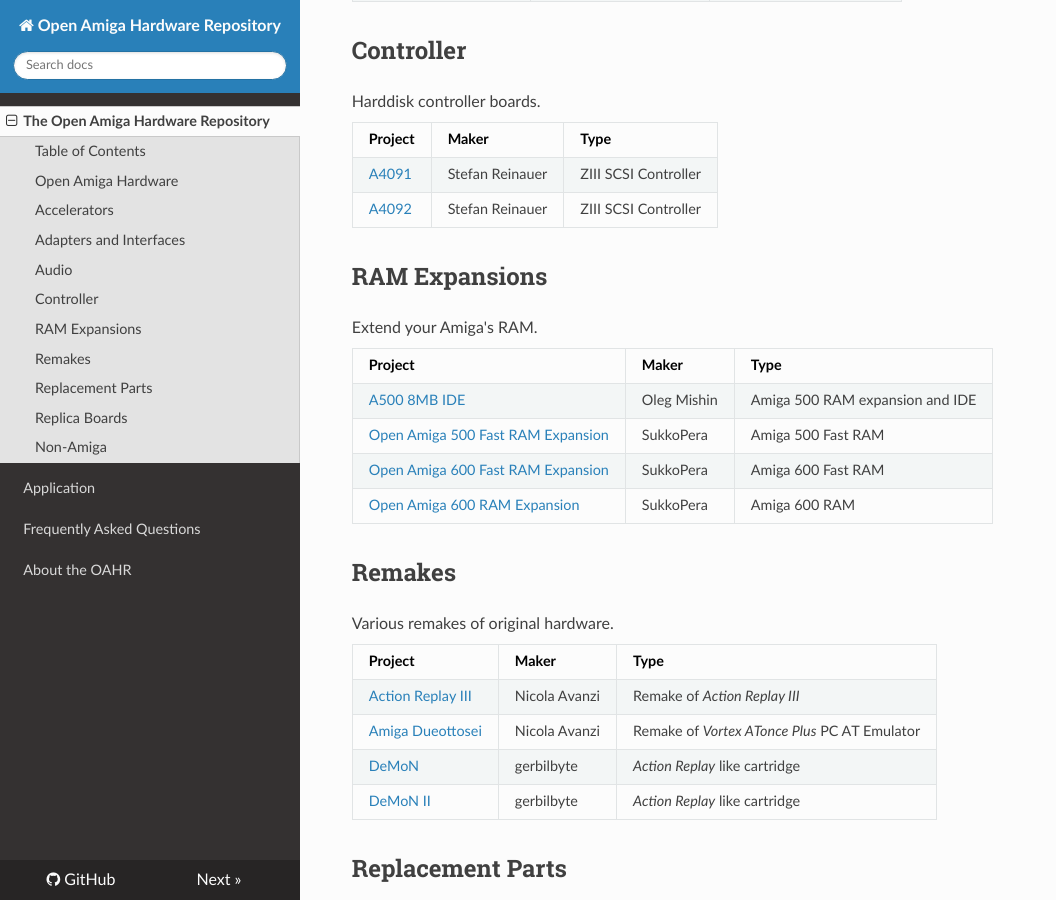
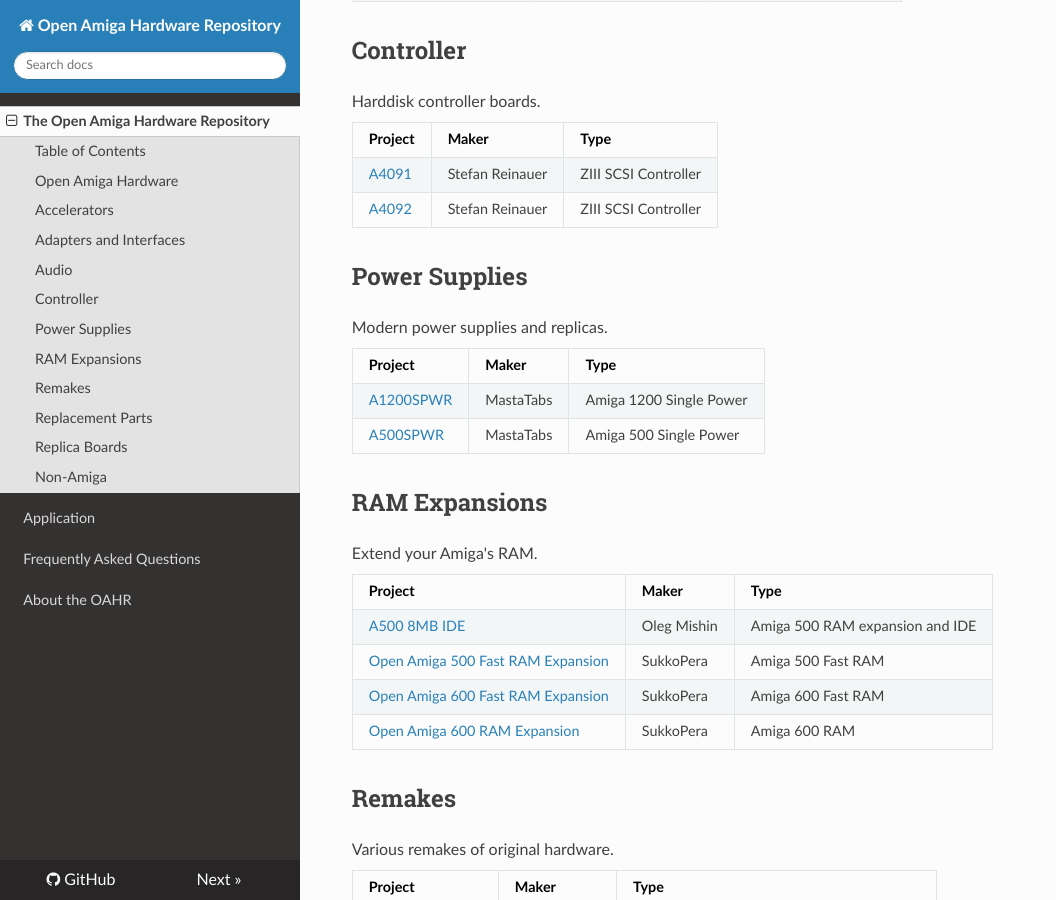
Before and after one commit to oahr/oahr, an MkDocs documentation site: the page built from src/index.md, in a window 1280 px wide and 900 px high, scrolled down 2351 px. Shown: the whole window, without its empty margins (0-1056 px from the left). Built offline with MkDocs 1.6.1, drawn with Linux system fonts in a browser that asks for light colours; some of the changed text lies outside the part shown.

Commit message:
Add two power supplies

```diff
--- a/src/index.md
+++ b/src/index.md
@@ -85,6 +85,15 @@
 | [A4091](https://github.com/A4091/a4091-hardware) | Stefan Reinauer | ZIII SCSI Controller |
 | [A4092](https://github.com/A4091/A4092) | Stefan Reinauer | ZIII SCSI Controller |
 
+## Power Supplies
+
+Modern power supplies and replicas.
+
+| Project  | Maker | Type |
+| -------- | ----- | ---- |
+| [A1200SPWR](https://codefloe.com/MastaTabs/a1200spwr) | MastaTabs | Amiga 1200 Single Power |
+| [A500SPWR](https://codefloe.com/MastaTabs/a500spwr) | MastaTabs | Amiga 500 Single Power |
+
 ## RAM Expansions
 
 Extend your Amiga's RAM.
```
Also changed, not shown: other parts of src/index.md (+2 -0 lines), docs/index.html (+27 -1 lines), docs/search/search_index.json (+1 -1 lines), docs/sitemap.xml (+4 -4 lines), 1 other file.
